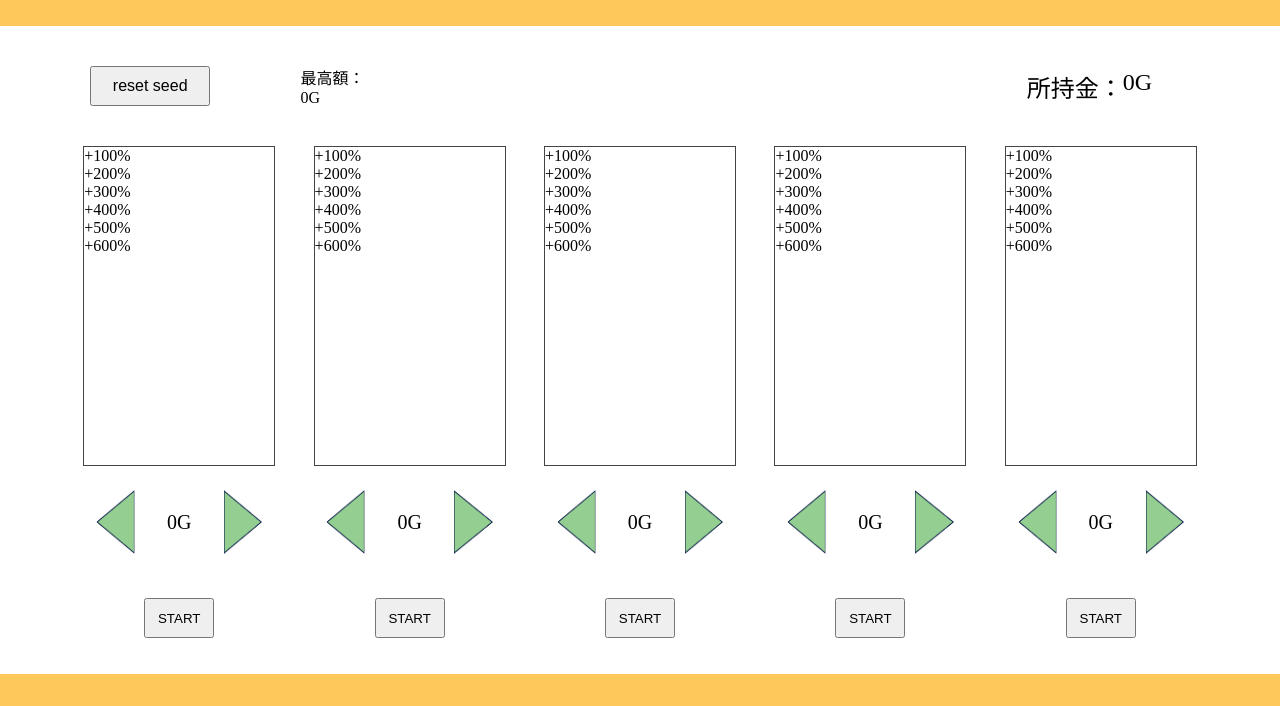
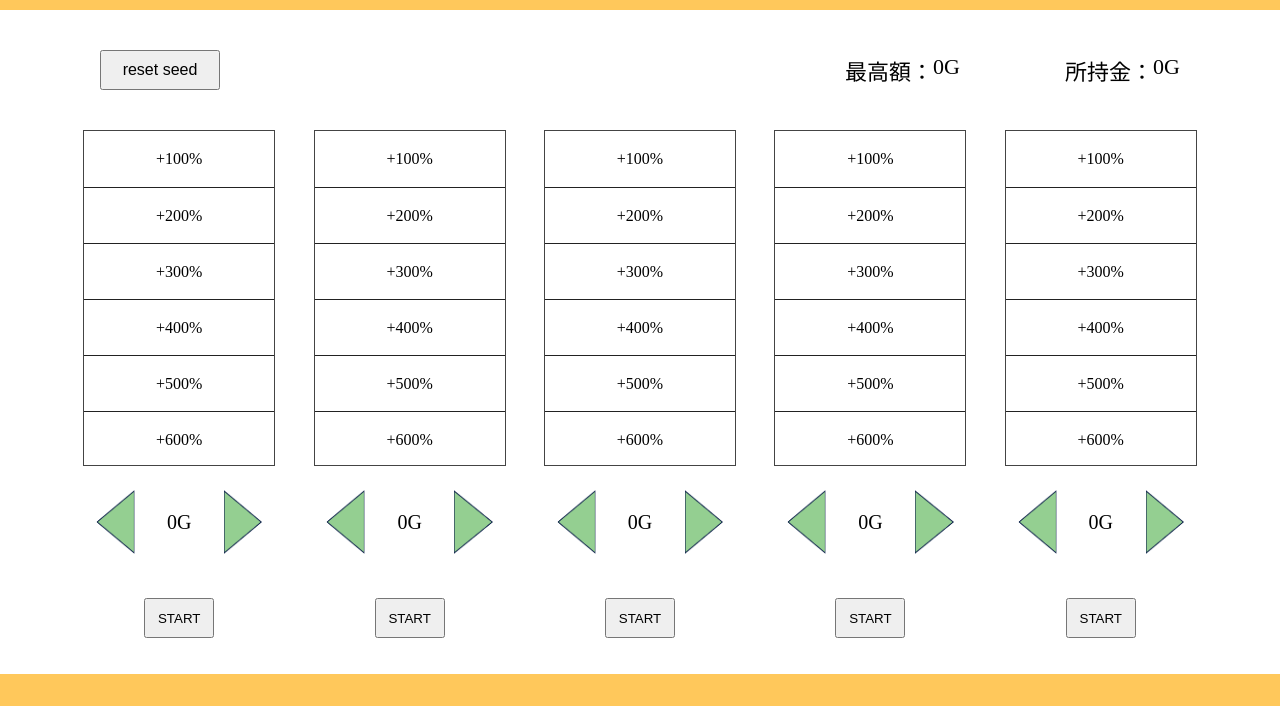
Before and after one commit to tombo314/MultiArmedBanditGame, a website: page public/index.html in a window 1280 px wide. Shown: the part 94-800 px from the top of the page. Drawn offline with Linux system fonts and the light colour scheme.

Commit message:
Update slot, Add wrapper-max-money

```diff
--- a/public/stylesheet/main.scss
+++ b/public/stylesheet/main.scss
@@ -8,7 +8,7 @@ $background-color: #fb3c;
 
 .header {
     display: flex;
-    height: 15vh;
+    height: 13vh;
     background-color: $background-color;
     text-shadow: 1px 1px #ddd;
     align-items: center;
@@ -22,7 +22,7 @@ $background-color: #fb3c;
 }
 
 .main {
-    height: 79vh;
+    height: 81vh;
 
     .wrapper-reset-money {
         display: flex;
@@ -42,13 +42,27 @@ $background-color: #fb3c;
             }
         }
 
+        .wrapper-max-money {
+            position: relative;
+            width: 50vw;
+            display: flex;
+            justify-content: flex-end;
+            font-size: 22px;
+        }
+        @media (max-width: 900px){
+            .wrapper-max-money {
+                right: 100px;
+            }
+        }
+
+
         .wrapper-money {
             position: relative;
-            right: 10vw;
-            width: 75vw;
+            right: 100px;
+            width: 25vw;
             display: flex;
             justify-content: flex-end;
-            font-size: 24px;
+            font-size: 22px;
         }
     }
 
@@ -59,8 +73,19 @@ $background-color: #fb3c;
 
         .slot {
             width: 15vw;
-            height: 40vh;
+            height: 42vh;
             border: 1px #444 solid;
+
+            p {
+                height: 7vh;
+                display: flex;
+                align-items: center;
+                justify-content: center;
+
+                &:nth-child(n+2){
+                    border-top: 1px solid #222;
+                }
+            }
         }
 
         .br {
@@ -87,6 +112,10 @@ $background-color: #fb3c;
 
                 &:hover {
                     opacity: 0.7;
+                }
+
+                &:active {
+                    opacity: 0.4;
                 }
             }
 
```
Also changed, not shown: public/stylesheet/main.css, 1 other file.
